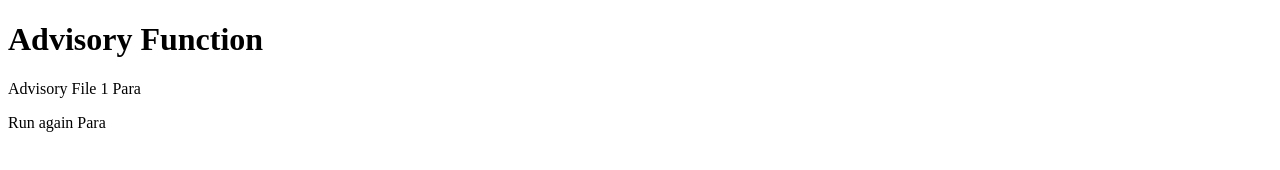
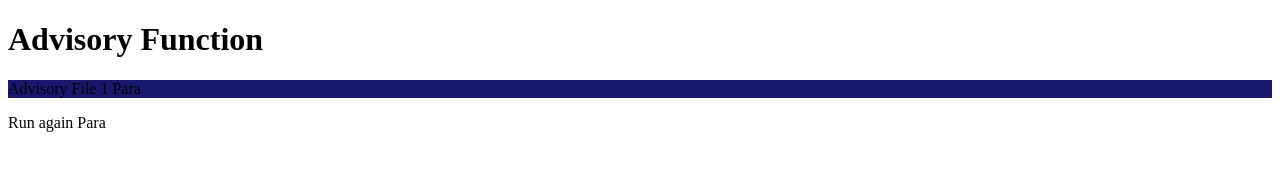
Before and after one commit to janphee/JPSites, a plain HTML site: page index.html in a window 1280 px wide. Drawn offline with Linux system fonts and the light colour scheme.

Commit message:
added style and new js file

```diff
--- a/index.html
+++ b/index.html
@@ -4,13 +4,15 @@
 <head>
 
     <title> Test Page </title>
+    <link rel="icon" type="image/x-icon" href="janphee/JPSites/sourceImg/favicon.ico">
+
 </head>
 
 
 <body>
 
     <h1> Advisory Function </h1>
-    <p> Advisory File 1 Para </p>
+    <p style="background-color:MidnightBlue;" style="color:whitesmoke;"> Advisory File 1 Para </p>
     <p> Run again Para </p>
 
 </body>
```
Also changed, not shown: script.js (added), sourceImg/favicon.ico (added).
